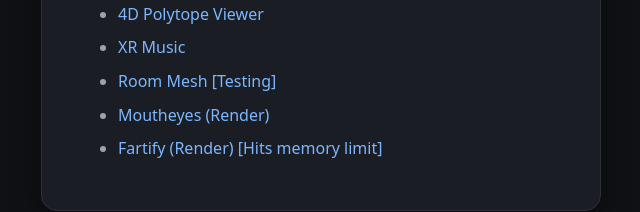
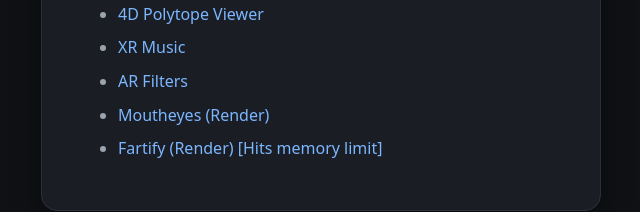
Before and after one commit to Lindblum/lindblum.github.io, a plain HTML site: page index.html in a window 1280 px wide. Shown: the part 393-605 px from the top of the page, without its empty margins (319-959 px from the left). Drawn offline with Linux system fonts and the light colour scheme.

Commit message:
Replace Room Mesh link with AR Filters
Co-Authored-By: Claude Opus 5.5 <noreply@anthropic.com>

```diff
--- a/index.html
+++ b/index.html
@@ -67,7 +67,7 @@
             <li><a href="./grid-game-threejs/">Bug Grid Game</a></li>
             <li><a href="./4d-viewer-threejs/">4D Polytope Viewer</a></li>
 			<li><a href="./xr-music-threejs/">XR Music</a></li>
-			<li><a href="./room-mesh-threejs/">Room Mesh [Testing]</a></li>
+			<li><a href="./ar-filters-threejs/">AR Filters</a></li>
             <li><a href="https://moutheyes-py.onrender.com">Moutheyes (Render)</a></li>
             <li><a href="https://fartify-py.onrender.com">Fartify (Render) [Hits memory limit]</a></li>
         </ul>
```
